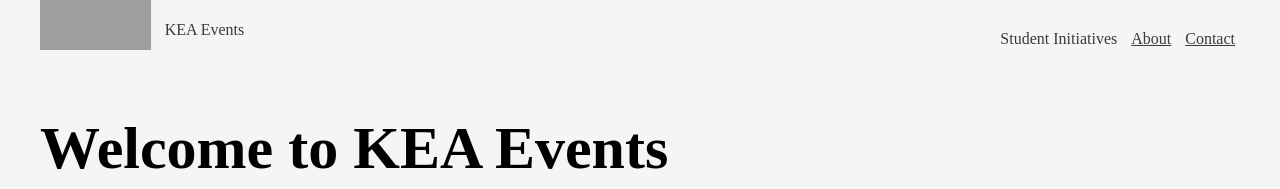
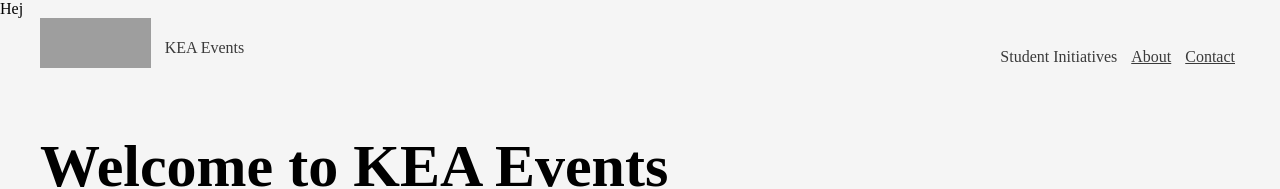
Before and after one commit to ahmwac/KeaEventAssignment, a website: page public/index.html in a window 1280 px wide. Shown: the top 189 px of the page. Drawn offline with Linux system fonts and the light colour scheme; files that its build step writes are made by us from their sources; grey boxes are pictures that could not be loaded.

Commit message:
new push

```diff
--- a/public/index.html
+++ b/public/index.html
@@ -6,6 +6,8 @@
 	<link rel="stylesheet" type="text/css" href="/css/style.css">
 </head>
 <body>
+		<div>Hej</div>
+
 	<div class="container">
 		<header class="clearfix">
 			<div class="logo">
```
